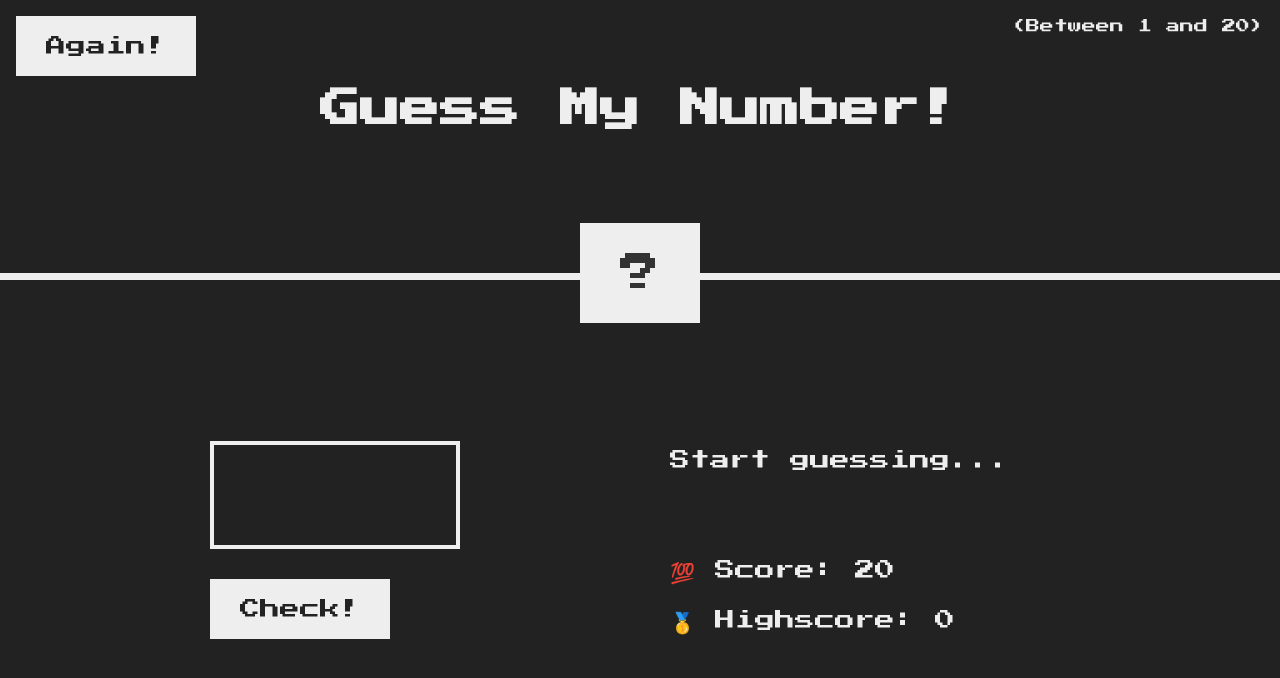
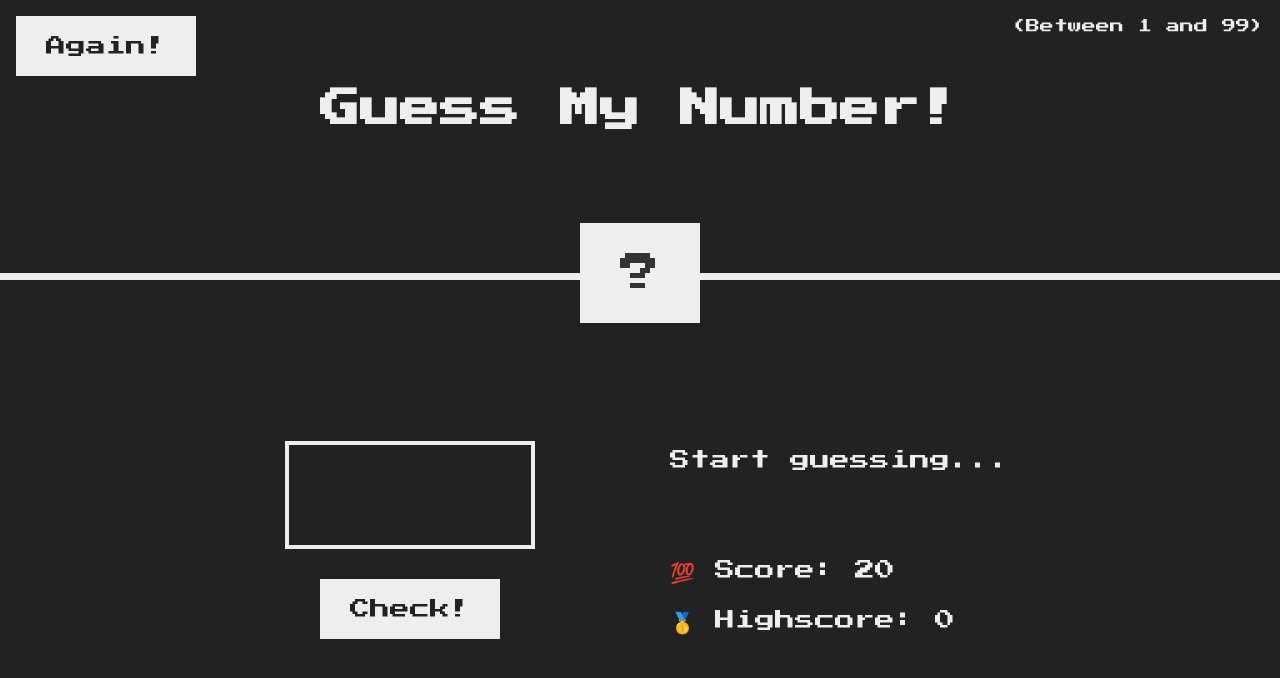
Before and after one commit to ijyan/guess-my-number, a website: page src/index.html in a window 1280 px wide. Drawn offline with Linux system fonts and the light colour scheme; a web font is replaced by a local one.

Commit message:
feat: 1-99까지로 수정, form 추가

```diff
--- a/src/index.html
+++ b/src/index.html
@@ -17,22 +17,25 @@
 <body>
 <header class="header">
   <h1 class="header__title">Guess My Number!</h1>
-    <span class="header__between">(Between 1 and 20)</span>
+  <span class="header__between">(Between 1 and 99)</span>
   <button class="btn btn__again">Again!</button>
   <div class="header__number">?</div>
 </header>
 <main class="main">
   <section class="check">
-      <input type="number" class="check__input">
+    <form class="check__form">
+      <input type="number" class="check__input" min = "0" max = "99">
       <button class="btn btn__check">Check!</button>
+    </form>
   </section>
   <section class="score">
     <div class="score__title">Start guessing...</div>
-      <div class="score__count">💯 Score: <span class="score">20</span></div>
+    <div class="score__count">💯 Score: <span class="count">20</span></div>
     <div class="score__high">
       🥇 Highscore: <span class="highscore">0</span>
     </div>
   </section>
 </main>
+<script src="script.js"></script>
 </body>
 </html>
```
Lines whose indentation alone changed are shown as unchanged.
